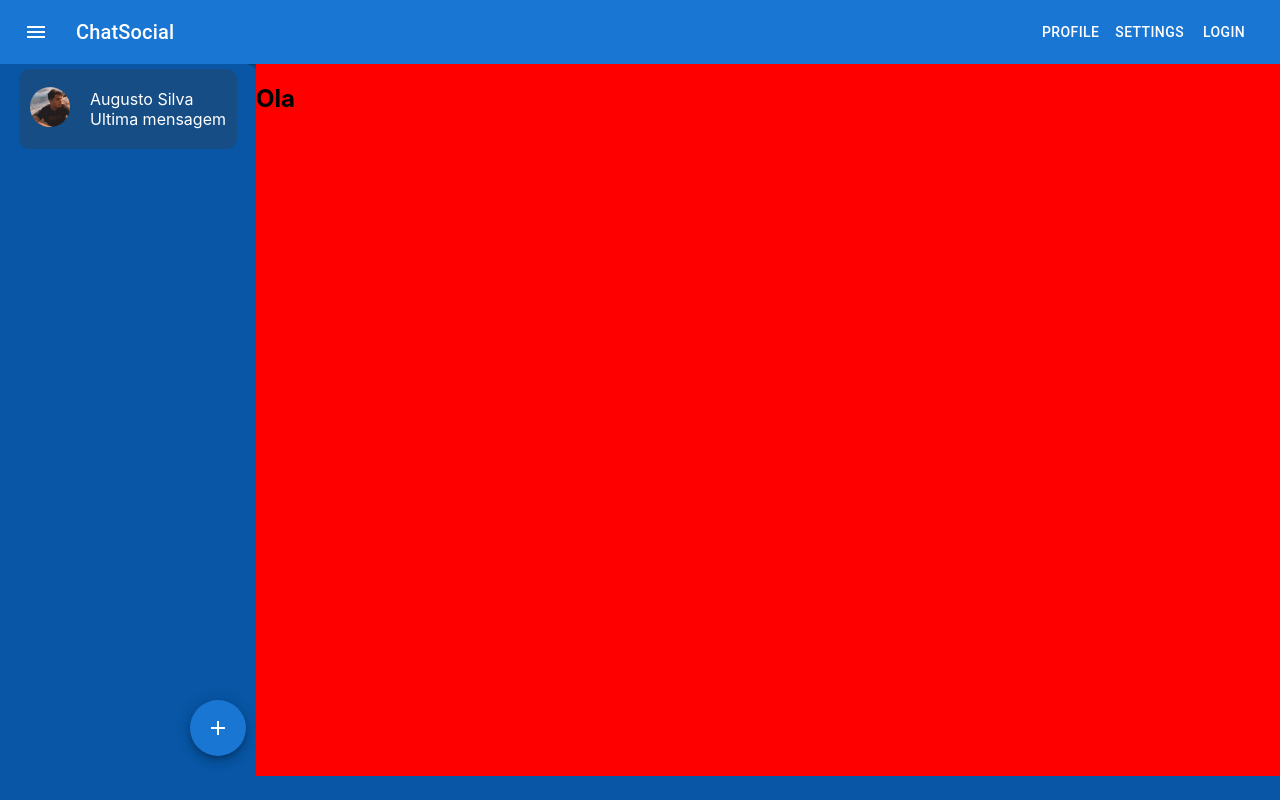
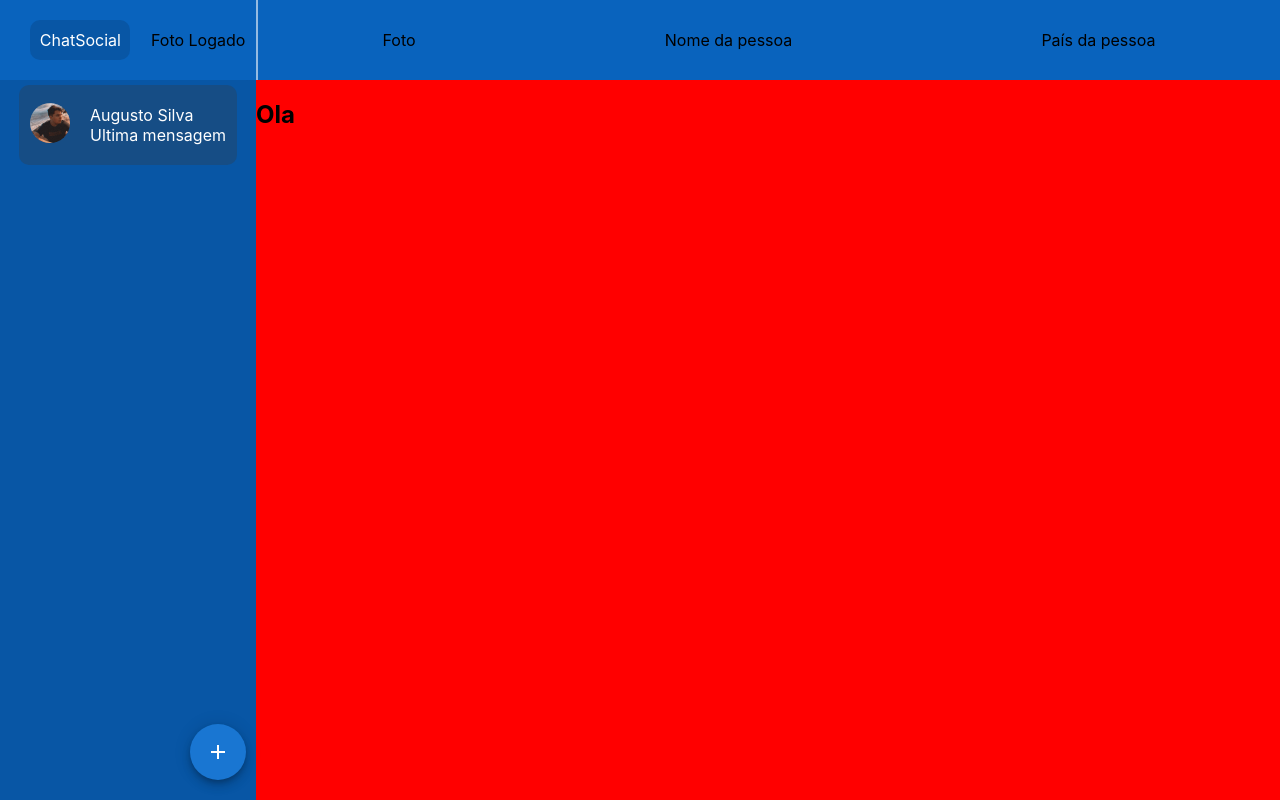
Before and after one commit to davi-souza2001/ChatSocial, a Next.js app: page / in a window 1280 px wide. Built offline with nearby package versions, Linux system fonts and the light colour scheme.

Commit message:
start separate top bar

```diff
--- a/src/components/MessageContent/MessageContent.module.css
+++ b/src/components/MessageContent/MessageContent.module.css
@@ -1,5 +1,5 @@
 .contentGeral{
     background-color: red;
     width: 80vw;
-    min-height: 89vh;
+    min-height: 90vh;
 }
--- /dev/null
+++ b/src/components/TopBar/TopBar.module.css
@@ -0,0 +1,35 @@
+.contentGeral{
+    width: 100vw;
+    height: 10vh;
+    display: flex;
+    align-items: center;
+    background-color: #0963bd;
+}
+
+.boxContentGeral{
+    display: flex;
+    justify-content: space-around;
+    align-items: center;
+    width: 20vw;
+    height: 10vh;
+}
+
+.boxContent{
+    margin-left: 1.5vw;
+    padding: 10px;
+    width: 100px;
+    background-color: #0856A5;
+    border-radius: 10px;
+    color: #fff;
+    cursor: pointer;
+}
+
+.contentNameUserMessage{
+    display: flex;
+    align-items: center;
+    justify-content: space-around;
+    width: 80vw;
+    height: 10vh;
+    border-left: 2px solid #95bbe2;
+    background-color: #0963bd;
+}
--- a/src/components/TopBar/index.tsx
+++ b/src/components/TopBar/index.tsx
@@ -1,32 +1,27 @@
-import * as React from 'react';
-import AppBar from '@mui/material/AppBar';
-import Box from '@mui/material/Box';
-import Toolbar from '@mui/material/Toolbar';
-import Typography from '@mui/material/Typography';
-import Button from '@mui/material/Button';
-import IconButton from '@mui/material/IconButton';
-import MenuIcon from '@mui/icons-material/Menu';
+import styles from './TopBar.module.css'
 
 export default function ButtonAppBar() {
   return (
-      <AppBar position="static">
-        <Toolbar>
-          <IconButton
-            size="large"
-            edge="start"
-            color="inherit"
-            aria-label="menu"
-            sx={{ mr: 2 }}
-          >
-            <MenuIcon />
-          </IconButton>
-          <Typography variant="h6" component="div" sx={{ flexGrow: 1 }}>
+    <div className={styles.contentGeral}>
+      <div className={styles.boxContentGeral}>
+        <div className={styles.boxContent}>
           ChatSocial
-          </Typography>
-          <Button color="inherit">Profile</Button>
-          <Button color="inherit">Settings</Button>
-          <Button color="inherit">Login</Button>
-        </Toolbar>
-      </AppBar>
+        </div>
+        <div className={styles.boxPhoto}>
+          Foto Logado
+        </div>
+      </div>
+      <div className={styles.contentNameUserMessage}>
+        <div>
+          Foto
+        </div>
+        <div>
+          Nome da pessoa
+        </div>
+        <div>
+          País da pessoa
+        </div>
+      </div>
+    </div>
   );
 }
```
